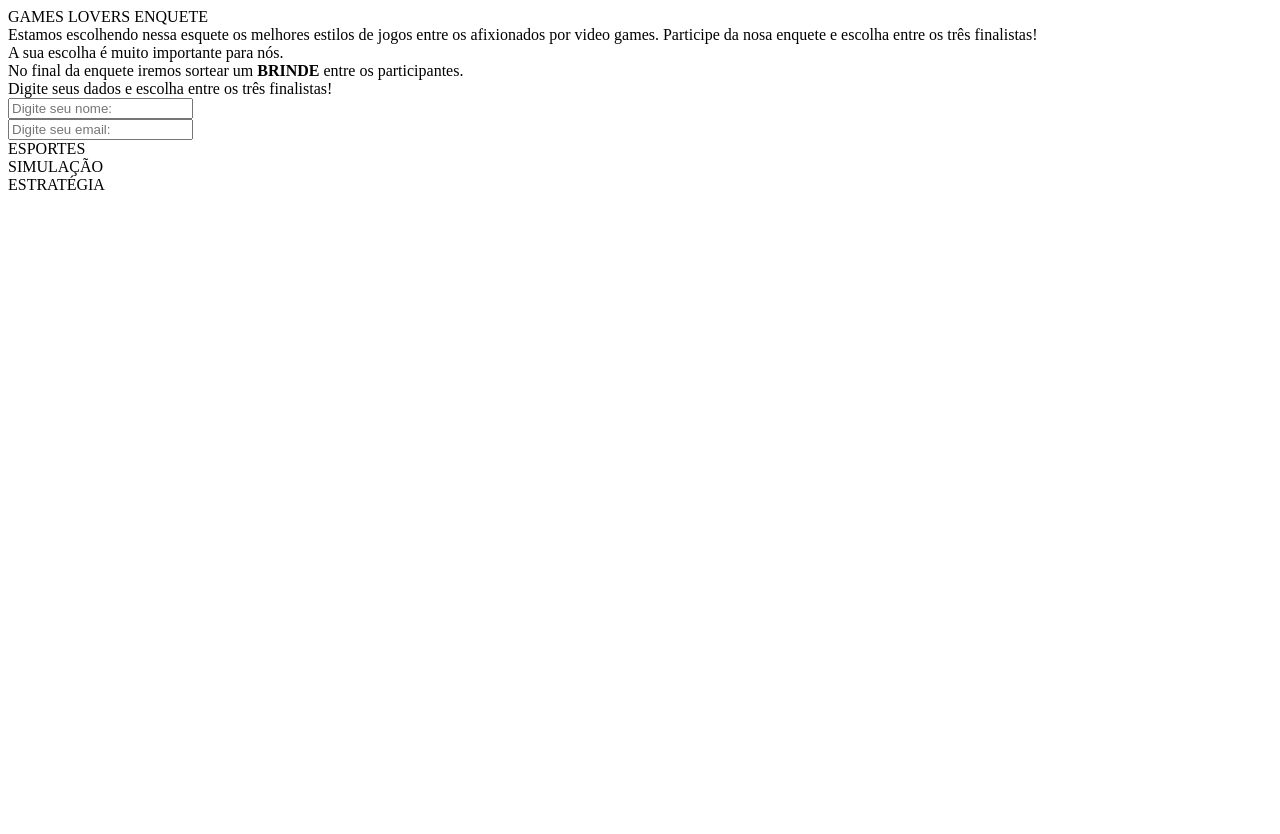
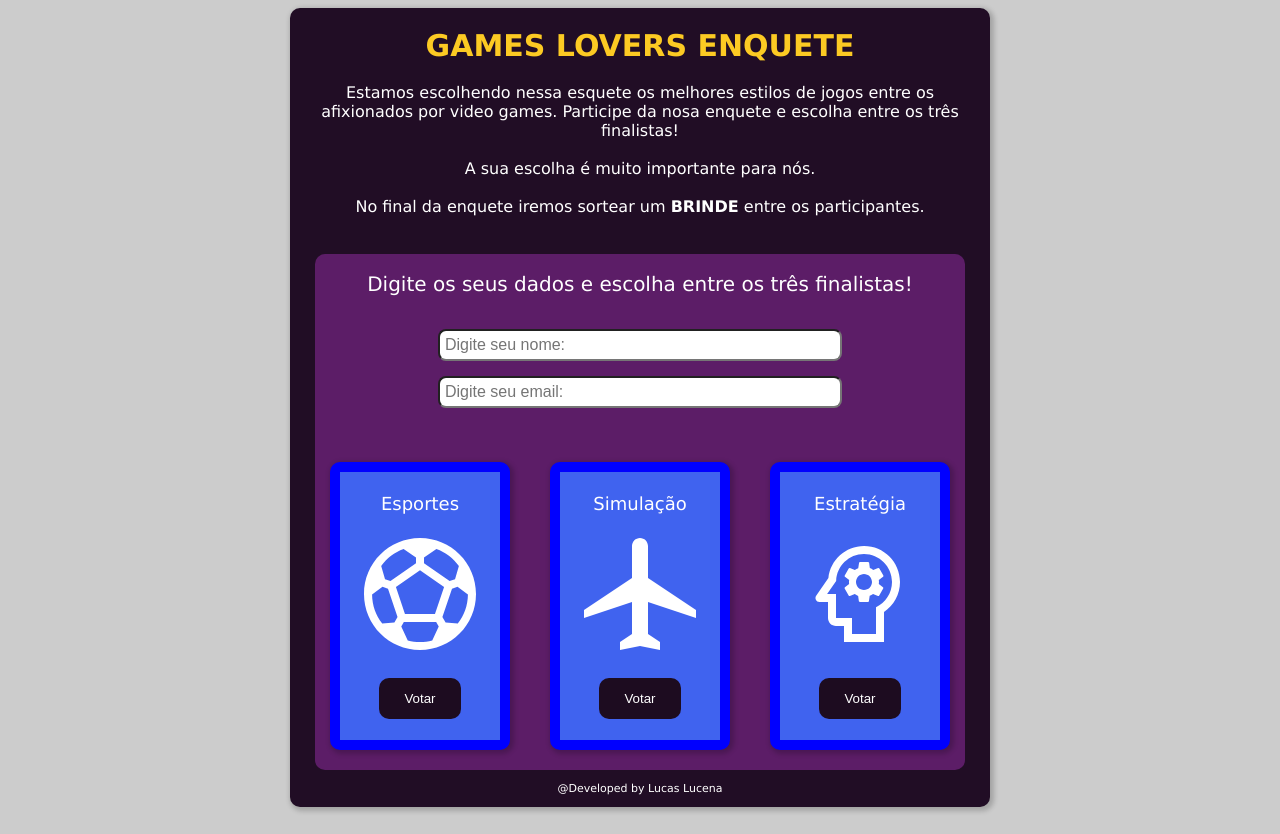
Before and after one commit to Lucena349/bootcamp-devjr-Card-de-games, a plain HTML site: page index.html in a window 1280 px wide. Before the commit the page ends 800 px from the top, so only its background shows below. Drawn offline with Linux system fonts and the light colour scheme.

Commit message:
Closes #03 - style.css

```diff
--- a/index.html
+++ b/index.html
@@ -4,27 +4,49 @@
     <meta charset="UTF-8">
     <meta name="viewport" content="width=device-width, initial-scale=1.0">
     <title>Projeto 01 - Card de Games</title>
+    <link rel="stylesheet" href="style.css">
 </head>
-<body>
-    <div>
-        GAMES LOVERS ENQUETE
+<body class="body">
+    <div class="container-tittle">
+    <div class="games">
+        <strong>GAMES LOVERS ENQUETE</strong>
     </div>
-    <div>
-        Estamos escolhendo nessa esquete os melhores estilos de jogos entre os afixionados por video games. Participe da nosa enquete e escolha entre os três finalistas!<br>
-        <span>A sua escolha é muito importante para nós.</span><br>
-        <span>No final da enquete iremos sortear um <strong>BRINDE</strong> entre os participantes.</span>
+    <div class="subtittles">
+        Estamos escolhendo nessa esquete os melhores estilos de jogos entre os afixionados por video games. Participe da nosa enquete e escolha entre os três finalistas!<br><br>
+
+        <span>A sua escolha é muito importante para nós.</span><br><br>
+
+        <span>No final da enquete iremos sortear um <strong>BRINDE</strong> entre os participantes.</span><br><br><br>
     </div>
-    <div>
-        <div> Digite seus dados e escolha entre os três finalistas!</div>
-        <div>
+    <div class="container-info">
+        <div class="dados"> Digite os seus dados e escolha entre os três finalistas!</div>
+
             <input type="text" placeholder="Digite seu nome:" >
+            <input type="email" placeholder="Digite seu email:"><br>
+
+            <div class="vote">
+                <div class="esport"><br>
+                    <div>Esportes</div>
+                    <object data="sports_soccer_white.svg" type=""></object>
+                    <button>Votar</button><br><br>
+                </div>
+                <div class="simul"><br>
+                    <div>Simulação</div>
+                    <object data="local_airport_white.svg" type=""></object>
+                    <button>Votar</button><br><br>
+                </div>
+                <div class="estrat"><br>
+                    <div>Estratégia</div>
+                    <object data="psychology_white.svg" type=""></object>
+                    <button>Votar</button><br><br>
+                </div>
+            </div>
+            </div>
+
+            <div class="dev">@Developed by Lucas Lucena</div>
         </div>
-        <div>
-            <input type="email" placeholder="Digite seu email:" >
         </div>
-        <div>ESPORTES</div>
-        <div>SIMULAÇÃO</div>
-        <div>ESTRATÉGIA</div>
-    </div>
+        <br>
+
 </body>
 </html>
--- /dev/null
+++ b/style.css
@@ -0,0 +1,110 @@
+.body{
+    background-color: #CCCCCC;
+    font-family: 'Lucida Sans', 'Lucida Sans Regular', 'Lucida Grande', 'Lucida Sans Unicode', Geneva, Verdana, sans-serif;
+
+}
+
+.container-tittle{
+    background-color: #210D25;
+    color: #fff;
+    width: 700px;
+    margin: auto;
+    box-shadow: 2px 2px 5px 2px rgba(0, 0, 0, 0.2);
+    border-radius: 10px;
+    font-weight: 500;
+}
+
+.container-info{
+    background-color: #5C1D67;
+    border-radius: 10px;
+    width: 650px;
+    display: block;
+    margin: auto;
+}
+
+
+.games{
+    color: #FCCA23;
+    font-size: 30px;
+    display: flex;
+    justify-content: center;
+    padding: 20px;
+}
+
+.subtittles{
+    text-align: center;
+    padding: 0 20px;
+}
+
+.dev{
+    text-align: center;
+    font-size: 11px;
+    padding: 12px;
+
+}
+
+.dados{
+    text-align: center;
+    padding: 18px;
+    font-weight: 500;
+    font-size: 20px;
+}
+
+input{
+    padding: 5px;
+    border: 5;
+    border-radius: 8px;
+    font-size: 16px;
+    text-align: left;
+    width: 60%;
+    display: block;
+    margin: 15px auto;
+}
+
+.vote{
+    display: flex;
+    justify-content: center;
+}
+
+.esport{
+    background-color: #4063EF;
+    width: 25%;
+    margin: 20px;
+    border: 10px solid blue;
+    border-radius: 10px;
+    text-align: center;
+    font-size: large;
+    box-shadow: 2px 2px 5px 2px rgba(0, 0, 0, 0.2);
+
+}
+
+.simul{
+    background-color: #4063EF;
+    width: 25%;
+    margin: 20px;
+    border: 10px solid blue;
+    border-radius: 10px;
+    text-align: center;
+    font-size: large;
+    box-shadow: 2px 2px 5px 2px rgba(0, 0, 0, 0.2);
+}
+
+.estrat{
+     background-color: #4063EF;
+    width: 25%;
+    margin: 20px;
+    border: 10px solid blue;
+    border-radius: 10px;
+    text-align: center;
+    font-size: large;
+    box-shadow: 2px 2px 5px 2px rgba(0, 0, 0, 0.2);
+}
+
+button{
+    background-color: #1D0C20;
+    color: #fff;
+    padding: 13px 25px;
+    border: none;
+    border-radius: 10px;
+
+}
```
Also changed, not shown: local_airport_white.svg (added), psychology_white.svg (added), sports_soccer_white.svg (added).
